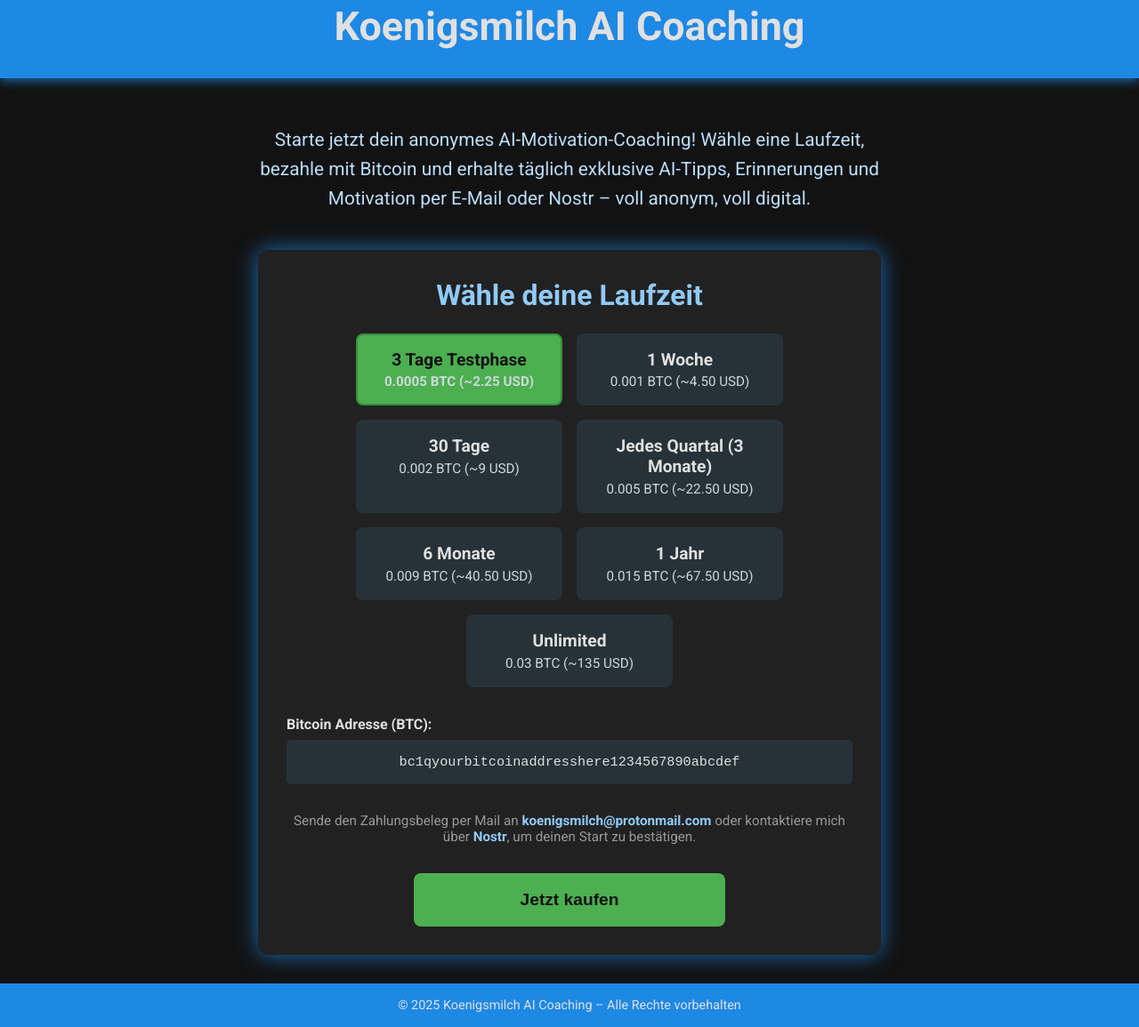
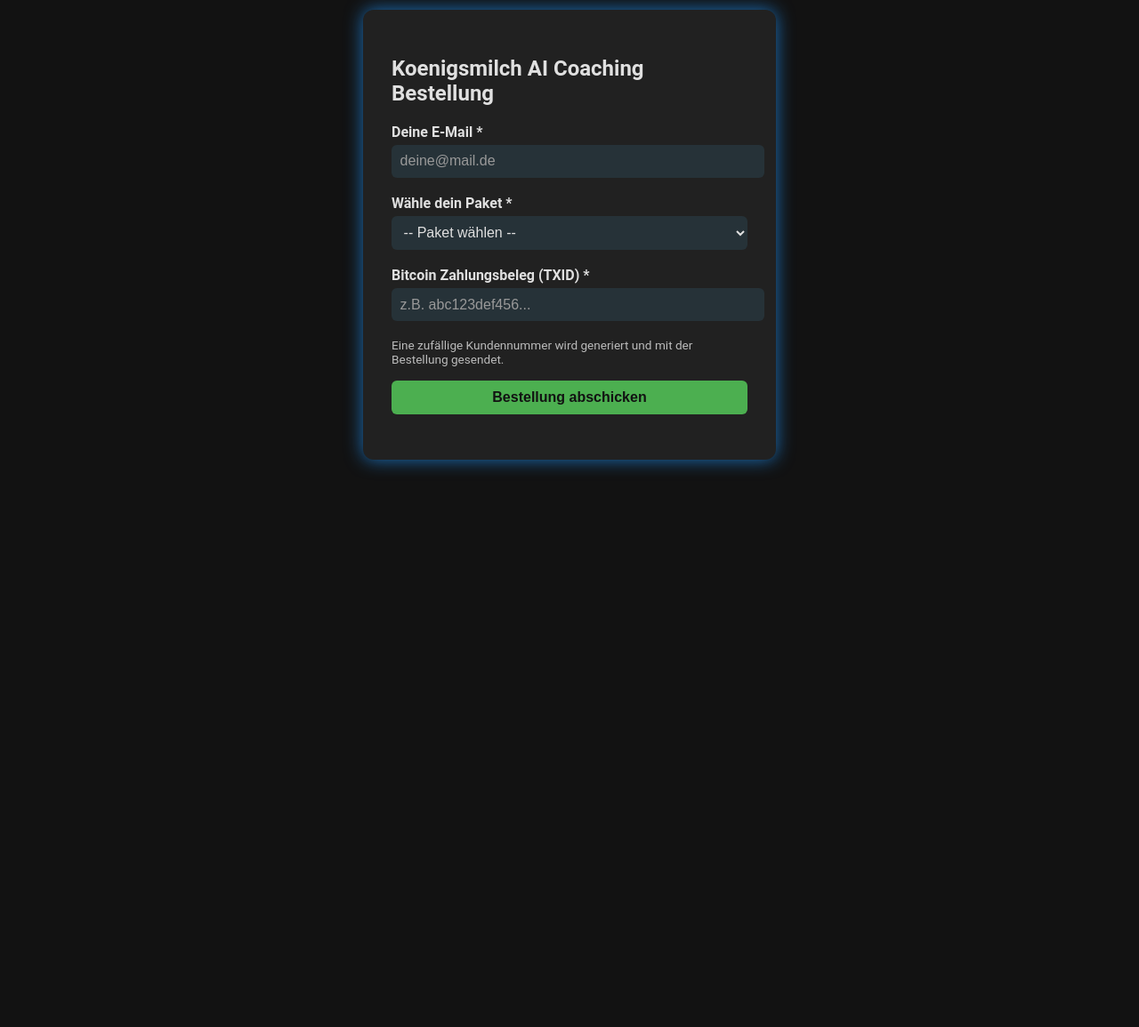
Before and after one commit to Koenigsmilch/website, a plain HTML site: page index.html in a window 1280 px wide. Shown: the part 29-1184 px from the top of the page at 89% size. After the commit the page ends 800 px from the top, so only its background shows below. Drawn offline with Linux system fonts and the light colour scheme.

Commit message:
Update index.html

```diff
--- a/index.html
+++ b/index.html
@@ -3,204 +3,98 @@
 <head>
 <meta charset="UTF-8" />
 <meta name="viewport" content="width=device-width, initial-scale=1" />
-<title>Koenigsmilch AI Coaching</title>
+<title>Koenigsmilch AI Coaching Bestellung</title>
 <style>
-  @import url('https://fonts.googleapis.com/css2?family=Roboto:wght@400;700&display=swap');
   body {
-    margin: 0; padding: 0; background: #121212; color: #e0e0e0;
+    background: #121212;
+    color: #e0e0e0;
     font-family: 'Roboto', sans-serif;
-    display: flex; flex-direction: column; min-height: 100vh;
+    display: flex;
+    justify-content: center;
+    padding: 2rem;
   }
-  header {
-    background: #1e88e5;
-    padding: 2rem;
-    text-align: center;
-    box-shadow: 0 4px 10px rgba(30,136,229,0.6);
-  }
-  header h1 {
-    margin: 0; font-weight: 700; font-size: 2.8rem;
-  }
-  main {
-    flex: 1;
-    max-width: 700px;
-    margin: 2rem auto;
-    padding: 0 1rem;
-  }
-  p.description {
-    font-size: 1.3rem;
-    line-height: 1.6;
-    margin-bottom: 2.5rem;
-    color: #bbdefb;
-    text-align: center;
-  }
-  section.product {
+  form {
     background: #212121;
     padding: 2rem;
     border-radius: 12px;
-    box-shadow: 0 0 25px #1e88e5cc;
+    max-width: 400px;
+    width: 100%;
+    box-shadow: 0 0 20px #1e88e5cc;
   }
-  section.product h2 {
-    margin-top: 0;
-    font-weight: 700;
-    color: #90caf9;
-    text-align: center;
-    font-size: 2rem;
-    margin-bottom: 1.5rem;
+  label {
+    display: block;
+    margin-bottom: 0.3rem;
+    font-weight: 600;
   }
-  .options {
-    display: flex;
-    flex-wrap: wrap;
-    gap: 1rem;
-    justify-content: center;
-    margin-bottom: 2rem;
+  input, select, button {
+    width: 100%;
+    padding: 0.6rem;
+    margin-bottom: 1.2rem;
+    border-radius: 6px;
+    border: none;
+    font-size: 1rem;
   }
-  .option {
+  input, select {
     background: #263238;
-    border-radius: 8px;
-    padding: 1rem 1.5rem;
-    cursor: pointer;
-    border: 2px solid transparent;
-    width: 180px;
-    text-align: center;
-    transition: border-color 0.3s ease, background-color 0.3s ease;
-    user-select: none;
+    color: #e0e0e0;
   }
-  .option:hover {
-    background: #1e88e5;
-    border-color: #90caf9;
-    color: #fff;
+  input::placeholder {
+    color: #999;
   }
-  .option.selected {
+  button {
     background: #4caf50;
-    border-color: #388e3c;
     color: #121212;
     font-weight: 700;
-  }
-  .option h3 {
-    margin: 0 0 0.3rem 0;
-    font-size: 1.2rem;
-  }
-  .option p {
-    margin: 0;
-    font-size: 0.95rem;
-    color: #cfd8dc;
-  }
-  .btc-container {
-    margin-bottom: 2rem;
-  }
-  .btc-address {
-    background: #263238;
-    padding: 1rem;
-    font-family: monospace;
-    word-break: break-all;
-    border-radius: 5px;
-    user-select: all;
-    font-size: 0.95rem;
-    margin-top: 0.5rem;
-    text-align: center;
-  }
-  .note {
-    font-size: 0.95rem;
-    color: #999;
-    margin-bottom: 2rem;
-    text-align: center;
-  }
-  a.contact-link {
-    color: #90caf9;
-    text-decoration: none;
-    font-weight: 600;
-  }
-  a.contact-link:hover {
-    text-decoration: underline;
-  }
-  button.buy-btn {
-    background: #4caf50;
-    border: none;
-    padding: 1.2rem 2.5rem;
-    font-size: 1.2rem;
-    font-weight: 700;
-    color: #121212;
-    border-radius: 8px;
     cursor: pointer;
-    width: 100%;
-    max-width: 350px;
-    display: block;
-    margin: 0 auto;
     transition: background-color 0.3s ease;
   }
-  button.buy-btn:hover {
+  button:hover {
     background: #388e3c;
   }
-  footer {
-    background: #1e88e5;
-    color: #e0e0e0;
-    text-align: center;
-    padding: 1rem;
-    font-size: 0.9rem;
-  }
-  @media (max-width: 480px) {
-    .option {
-      width: 100%;
-    }
+  .info {
+    font-size: 0.85rem;
+    color: #bbb;
+    margin-bottom: 1rem;
   }
 </style>
 </head>
 <body>
-<header>
-  <h1>Koenigsmilch AI Coaching</h1>
-</header>
-<main>
-  <p class="description">
-    Starte jetzt dein anonymes AI-Motivation-Coaching! Wähle eine Laufzeit, bezahle mit Bitcoin und erhalte täglich exklusive AI-Tipps, Erinnerungen und Motivation per E-Mail oder Nostr – voll anonym, voll digital.
-  </p>
 
-  <section class="product" aria-label="Coaching Laufzeiten">
-    <h2>Wähle deine Laufzeit</h2>
-    <div class="options" role="listbox" tabindex="0" aria-label="Laufzeit Optionen">
-      <div class="option selected" role="option" aria-selected="true" tabindex="0" data-price="0.0005 BTC" data-days="3">
-        <h3>3 Tage Testphase</h3>
-        <p>0.0005 BTC (~2.25 USD)</p>
-      </div>
-      <div class="option" role="option" aria-selected="false" tabindex="-1" data-price="0.001 BTC" data-days="7">
-        <h3>1 Woche</h3>
-        <p>0.001 BTC (~4.50 USD)</p>
-      </div>
-      <div class="option" role="option" aria-selected="false" tabindex="-1" data-price="0.002 BTC" data-days="30">
-        <h3>30 Tage</h3>
-        <p>0.002 BTC (~9 USD)</p>
-      </div>
-      <div class="option" role="option" aria-selected="false" tabindex="-1" data-price="0.005 BTC" data-days="90">
-        <h3>Jedes Quartal (3 Monate)</h3>
-        <p>0.005 BTC (~22.50 USD)</p>
-      </div>
-      <div class="option" role="option" aria-selected="false" tabindex="-1" data-price="0.009 BTC" data-days="180">
-        <h3>6 Monate</h3>
-        <p>0.009 BTC (~40.50 USD)</p>
-      </div>
-      <div class="option" role="option" aria-selected="false" tabindex="-1" data-price="0.015 BTC" data-days="365">
-        <h3>1 Jahr</h3>
-        <p>0.015 BTC (~67.50 USD)</p>
-      </div>
-      <div class="option" role="option" aria-selected="false" tabindex="-1" data-price="0.03 BTC" data-days="unbegrenzt">
-        <h3>Unlimited</h3>
-        <p>0.03 BTC (~135 USD)</p>
-      </div>
-    </div>
+<form id="orderForm" action="https://formspree.io/f/YOUR_FORM_ID" method="POST">
+  <h2>Koenigsmilch AI Coaching Bestellung</h2>
 
-    <div class="btc-container">
-      <strong>Bitcoin Adresse (BTC):</strong>
-      <div class="btc-address" id="btcAddress">bc1qyourbitcoinaddresshere1234567890abcdef</div>
-    </div>
+  <label for="email">Deine E-Mail *</label>
+  <input type="email" id="email" name="email" required placeholder="deine@mail.de" />
 
-    <p class="note">
-      Sende den Zahlungsbeleg per Mail an <a href="mailto:koenigsmilch@protonmail.com" class="contact-link">koenigsmilch@protonmail.com</a> oder kontaktiere mich über <a href="https://nostr.io/" target="_blank" rel="noopener" class="contact-link">Nostr</a>, um deinen Start zu bestätigen.
-    </p>
+  <label for="package">Wähle dein Paket *</label>
+  <select id="package" name="package" required>
+    <option value="">-- Paket wählen --</option>
+    <option value="3 Tage Testphase - 0.0005 BTC">3 Tage Testphase - 0.0005 BTC (~2.25 USD)</option>
+    <option value="1 Woche - 0.001 BTC">1 Woche - 0.001 BTC (~4.50 USD)</option>
+    <option value="30 Tage - 0.002 BTC">30 Tage - 0.002 BTC (~9 USD)</option>
+    <option value="Jedes Quartal - 0.005 BTC">Jedes Quartal - 0.005 BTC (~22.50 USD)</option>
+    <option value="6 Monate - 0.009 BTC">6 Monate - 0.009 BTC (~40.50 USD)</option>
+    <option value="1 Jahr - 0.015 BTC">1 Jahr - 0.015 BTC (~67.50 USD)</option>
+    <option value="Unlimited - 0.03 BTC">Unlimited - 0.03 BTC (~135 USD)</option>
+  </select>
 
-    <button class="buy-btn" onclick="alert('Sende BTC an die angegebene Adresse und kontaktiere Koenigsmilch zur Aktivierung!')">Jetzt kaufen</button>
-  </section>
-</main>
-<footer>
-  © 2025 Koenigsmilch AI Coaching – Alle Rechte vorbehalten
-</footer>
+  <label for="txid">Bitcoin Zahlungsbeleg (TXID) *</label>
+  <input type="text" id="txid" name="txid" required placeholder="z.B. abc123def456..." />
+
+  <input type="hidden" id="customerNumber" name="customerNumber" value="" />
+
+  <div class="info">
+    Eine zufällige Kundennummer wird generiert und mit der Bestellung gesendet.
+  </div>
+
+  <button type="submit">Bestellung abschicken</button>
+</form>
+
+<script>
+  // Generiere zufällige Kundennummer beim Laden
+  const custNum = 'KUNDEN-' + Math.floor(Math.random() * 1000000).toString().padStart(6, '0');
+  document.getElementById('customerNumber').value = custNum;
+</script>
+
 </body>
 </html>
```
